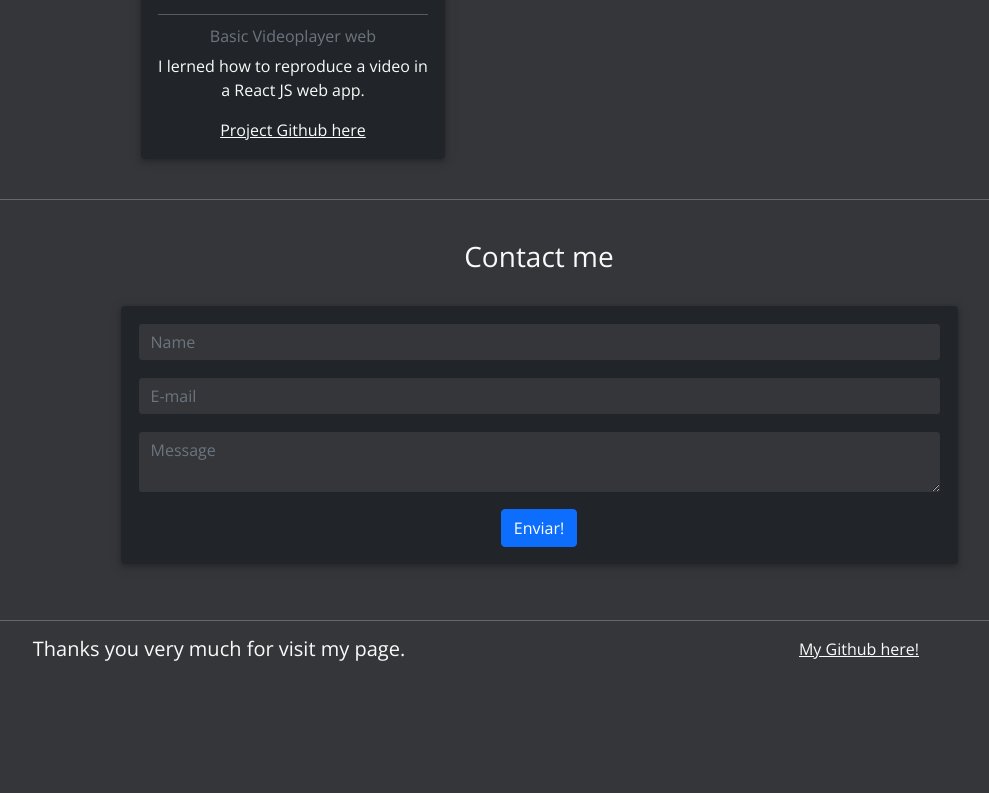
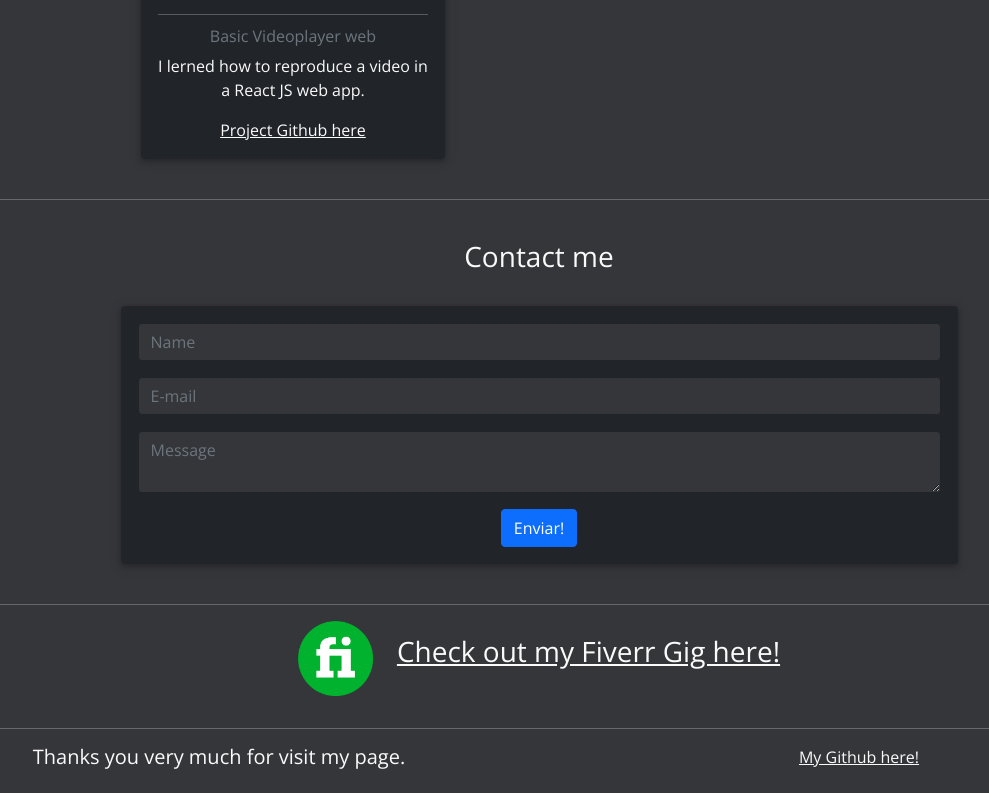
Before and after one commit to Hugarra/my-portfolio, a React (Create React App) app: page / in a window 1280 px wide. Shown: the part 1382-2175 px from the top of the page, without its empty margins (101-1090 px from the left). Before the commit the page ends 2067 px from the top, so only its background shows below. Built offline with nearby package versions, Linux system fonts and the light colour scheme.

Commit message:
Fiverr href added

```diff
--- a/src/App.css
+++ b/src/App.css
@@ -56,3 +56,7 @@ body {
   margin-top: 3%;
   vertical-align: middle;
 }
+.fiverr-png {
+  margin: auto;
+  width: 75px;
+}
--- a/src/components/Landing.jsx
+++ b/src/components/Landing.jsx
@@ -5,6 +5,8 @@ import Proyectos from "./Proyectos.jsx"
 import Contact from "./Contact.jsx"
 
 import LandingImage from "../materials/kisspng-jamal-mohamed-college-student-shri-ram-college-of-5ae0ce56451bf5.9906879715246823262831.png"
+
+import fiverr from "../materials/fiverr.png"
 
 function Landing(props) {
     return (
@@ -44,6 +46,13 @@ function Landing(props) {
                 <div data-aos="fade-up">
                     <Contact></Contact>
                 </div>
+                <hr></hr>
+                <div data-aos="fade-up">
+                    <div className="text-center">
+                        <img src={fiverr} alt="fiverr" className="fiverr-png me-4"></img>
+                        <a className="mt-3 h3" target="_blank" rel="noreferrer" href="https://www.fiverr.com/share/W7ddyl" >Check out my Fiverr Gig here!</a>
+                    </div>
+                </div>
             </div>
         </div>
     );
```
Also changed, not shown: src/materials/fiverr.png (added).
